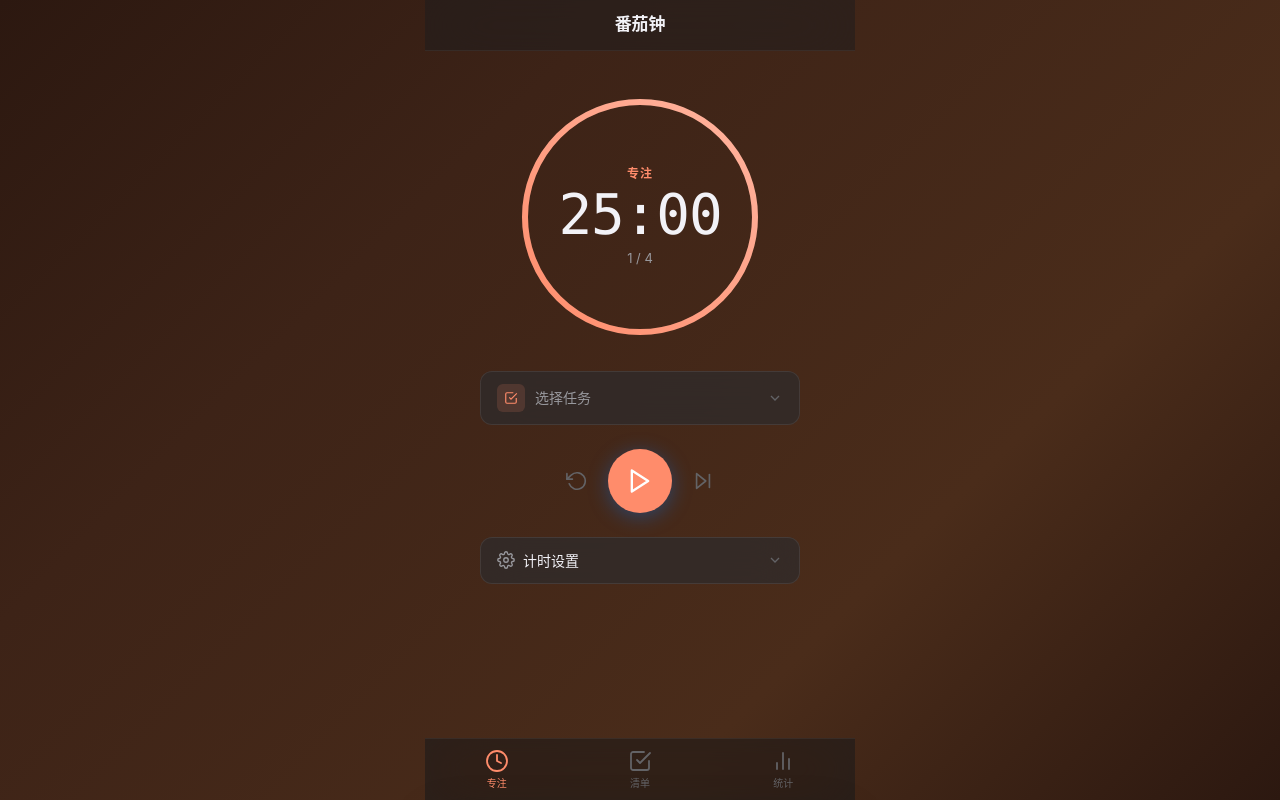
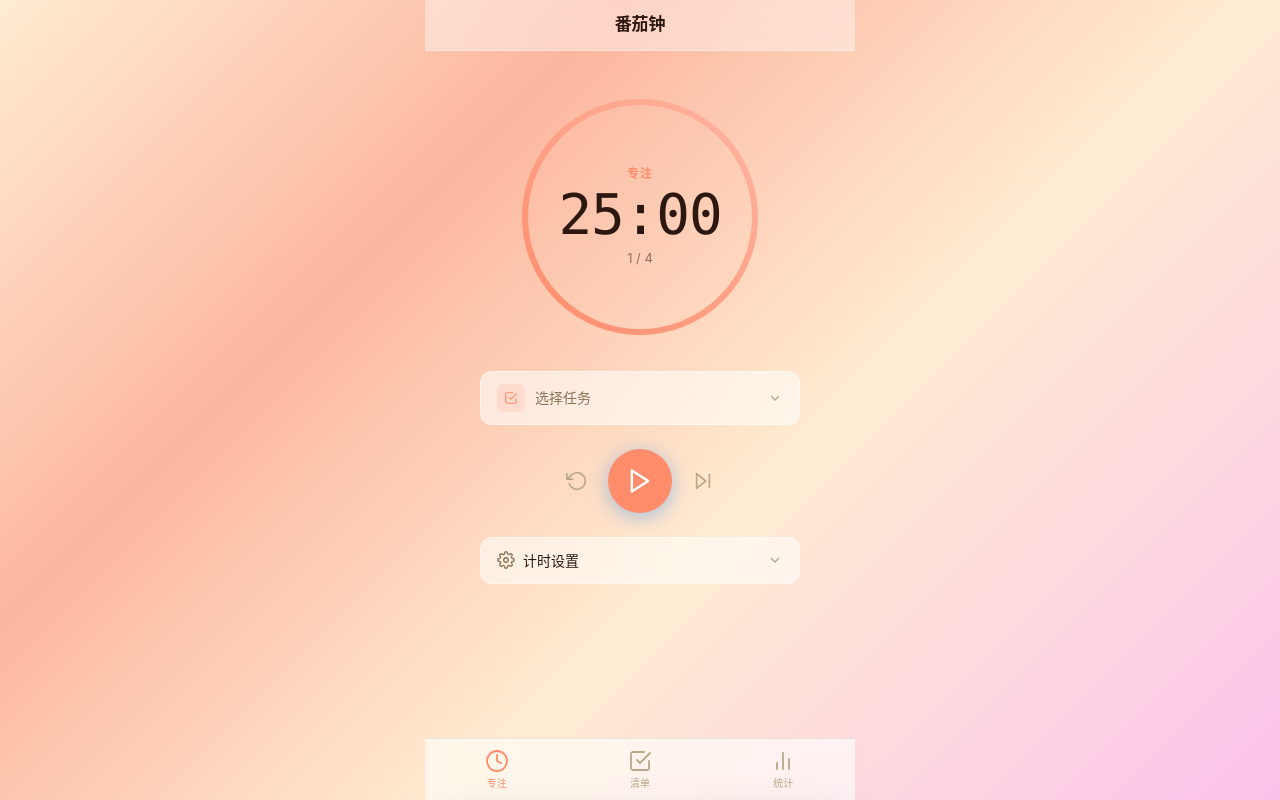
Before and after one commit to Fallme/pomodoro-app, a website: page public/index.html in a window 1280 px wide. Drawn offline with Linux system fonts and the dark colour scheme; no server answers.

Commit message:
style: 移除暗色模式，固定浅色主题

```diff
--- a/public/css/style.css
+++ b/public/css/style.css
@@ -1042,26 +1042,3 @@ button, input, select { font-family: inherit; }
 @media (min-width: 431px) {
   #app { padding-left: 0; padding-right: 0; }
 }
-
-/* ─── Dark mode ─── */
-
-@media (prefers-color-scheme: dark) {
-  :root {
-    --text-primary: #F2F2F7;
-    --text-secondary: #98989D;
-    --text-tertiary: #636366;
-  }
-  body {
-    background: linear-gradient(135deg, #2C1810 0%, #3D2317 30%, #4A2C1A 70%, #2C1810 100%);
-  }
-  .glass, .glass-solid, .timer-task-bar, .settings-toggle, .settings-inner,
-  .task-card, .stat-card, .chart-section, .todo-input, .todo-priority, .filter-chip {
-    background: rgba(44, 44, 46, 0.65);
-    border-color: rgba(255, 255, 255, 0.08);
-  }
-  .header { background: rgba(28, 28, 30, 0.5); border-color: rgba(255, 255, 255, 0.06); }
-  .tab-bar { background: rgba(28, 28, 30, 0.65); border-color: rgba(255, 255, 255, 0.06); }
-  .task-sheet { background: rgba(44, 44, 46, 0.85); }
-  .setting-stepper { background: rgba(255, 255, 255, 0.08); }
-  .timer-ring-bg { stroke: rgba(255, 255, 255, 0.08); }
-}
```
